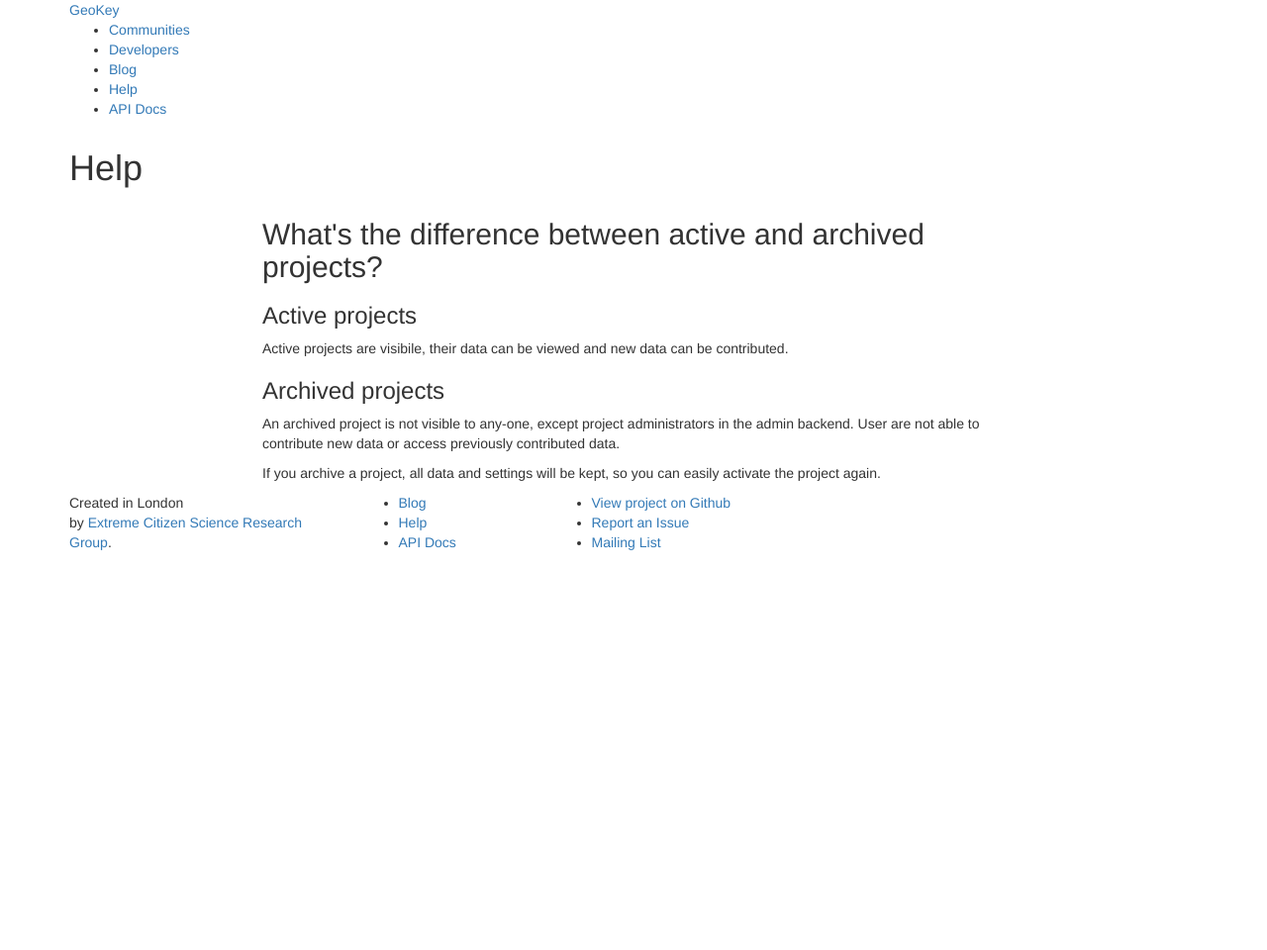
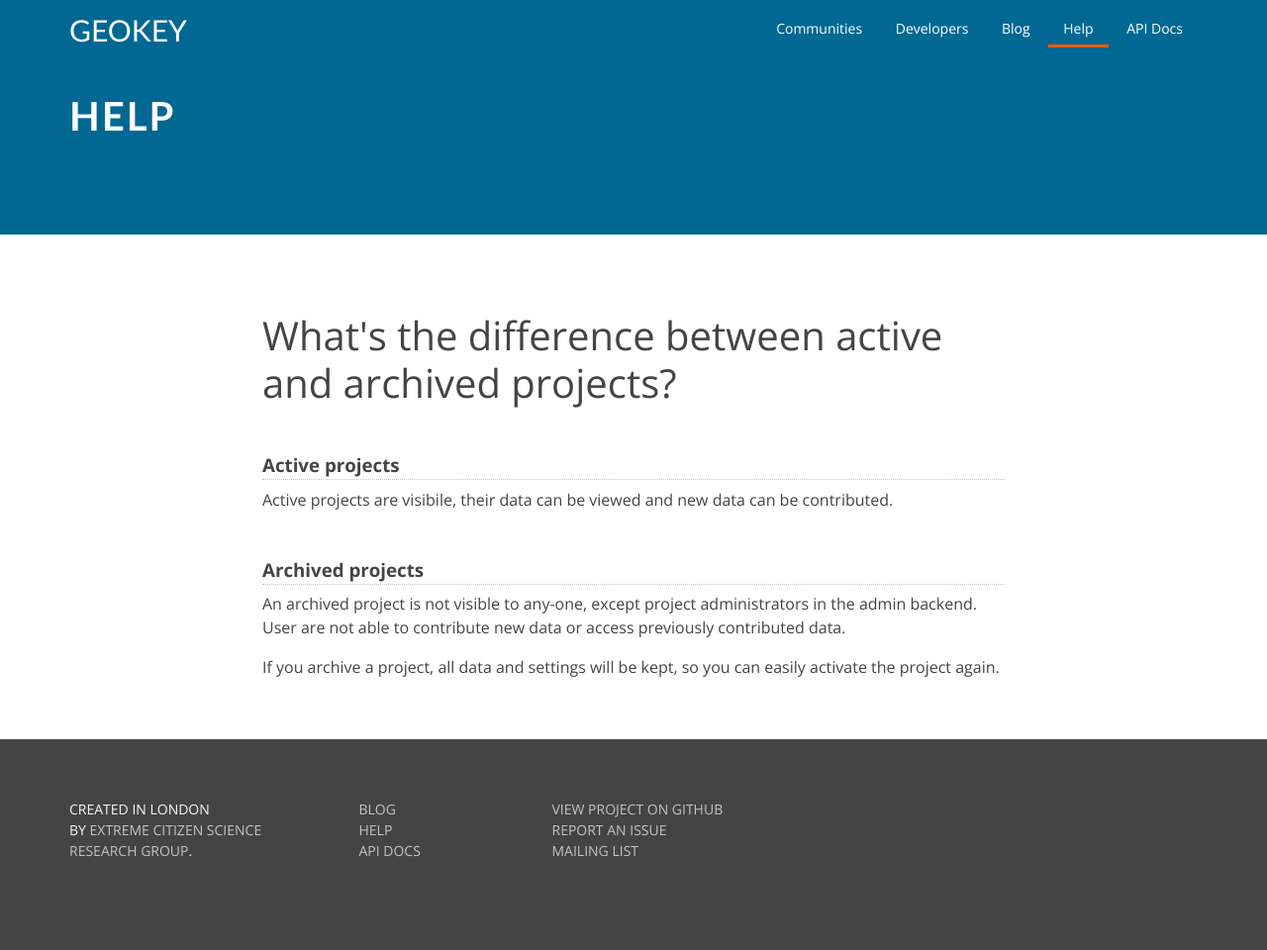
Before and after one commit to ExCiteS/geokey-website, a Jekyll site: the page built from _help/faq-active-inactive-projects.md, in a window 1280 px wide. Shown: the whole page at 99% size. Built offline with Jekyll 4.4.1, drawn with Linux system fonts in a browser that asks for light colours; nearby versions of some CDN libraries; library files that are not in the unit come from our copies; Markdown is read by kramdown in place of the engine named in the settings; before the commit the page ends 900 px from its top, so only the background shows below that.

Commit message:
Update default.html

```diff
--- a/_layouts/default.html
+++ b/_layouts/default.html
@@ -7,10 +7,10 @@
         <meta name="viewport" content="width=device-width">
 
         <!-- Custom CSS -->
-        <link rel="stylesheet" href="{{site.url}}build/css/octicons/octicons.css">
-        <link rel="stylesheet" href="{{site.url}}build/css/bootstrap.min.css">
-        <link rel="stylesheet" href="{{site.url}}build/css/global.css">
-        <link rel="stylesheet" href="{{site.url}}build/css/syntax.css">
+        <link rel="stylesheet" href="/build/css/octicons/octicons.css">
+        <link rel="stylesheet" href="/build/css/bootstrap.min.css">
+        <link rel="stylesheet" href="/build/css/global.css">
+        <link rel="stylesheet" href="/build/css/syntax.css">
 
     </head>
     <body>
```
